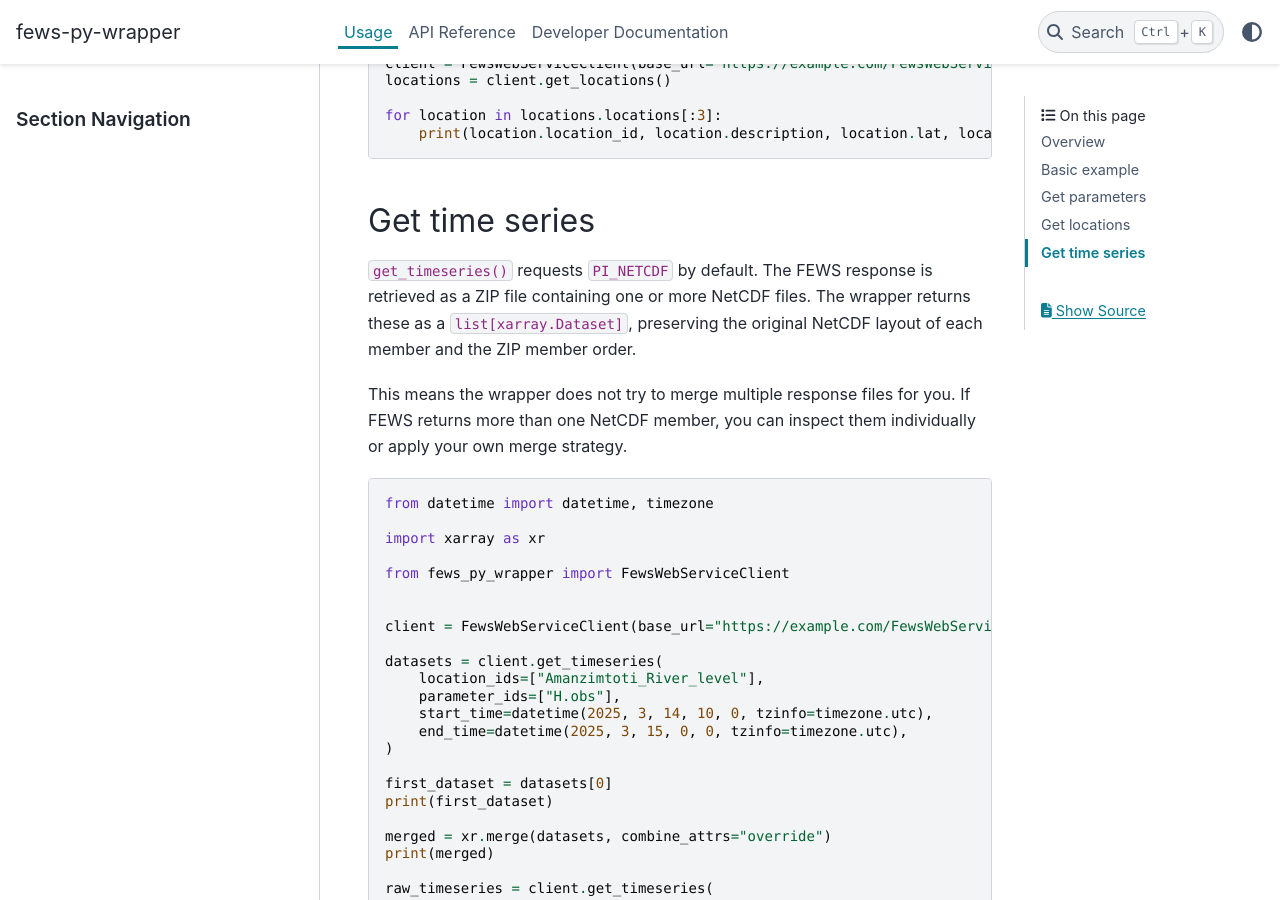
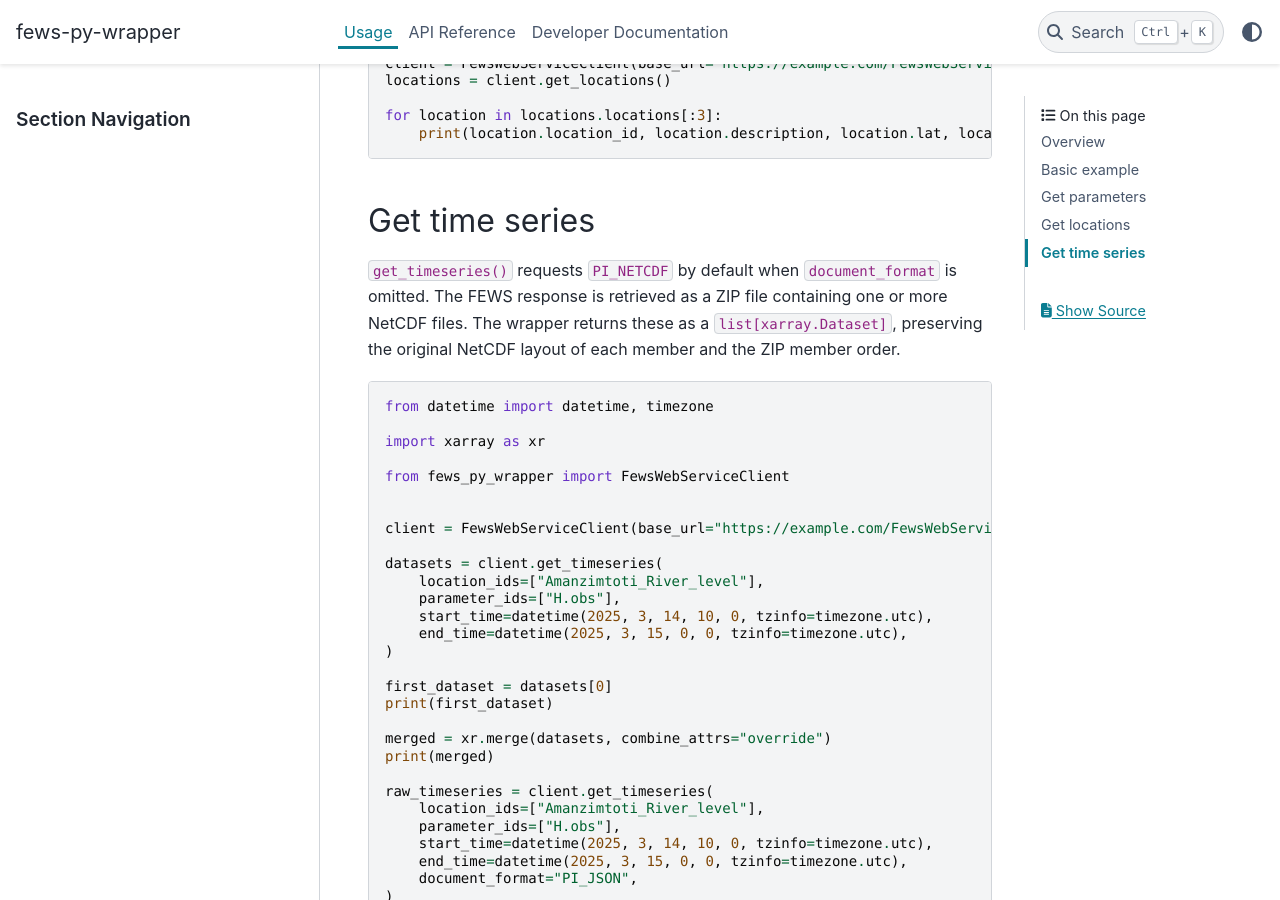
Before and after one commit to Deltares-research/fews-py-wrapper, a Sphinx documentation site: the page built from docs/usage.md, in a window 1280 px wide and 900 px high, scrolled down 1316 px. Built offline with Sphinx 7.4.7 and the PyData theme 0.15.4, drawn with Linux system fonts in a browser that asks for light colours.

Commit message:
Removed None as an accepted document_format

````diff
--- a/docs/usage.md
+++ b/docs/usage.md
@@ -62,14 +62,10 @@ for location in locations.locations[:3]:
 
 ## Get time series
 
-`get_timeseries()` requests `PI_NETCDF` by default. The FEWS response is
-retrieved as a ZIP file containing one or more NetCDF files. The wrapper returns
-these as a `list[xarray.Dataset]`, preserving the original NetCDF layout of each
-member and the ZIP member order.
-
-This means the wrapper does not try to merge multiple response files for you.
-If FEWS returns more than one NetCDF member, you can inspect them individually
-or apply your own merge strategy.
+`get_timeseries()` requests `PI_NETCDF` by default when `document_format` is
+omitted. The FEWS response is retrieved as a ZIP file containing one or more
+NetCDF files. The wrapper returns these as a `list[xarray.Dataset]`, preserving
+the original NetCDF layout of each member and the ZIP member order.
 
 ```python
 from datetime import datetime, timezone
````
Also changed, not shown: 1 other file.
